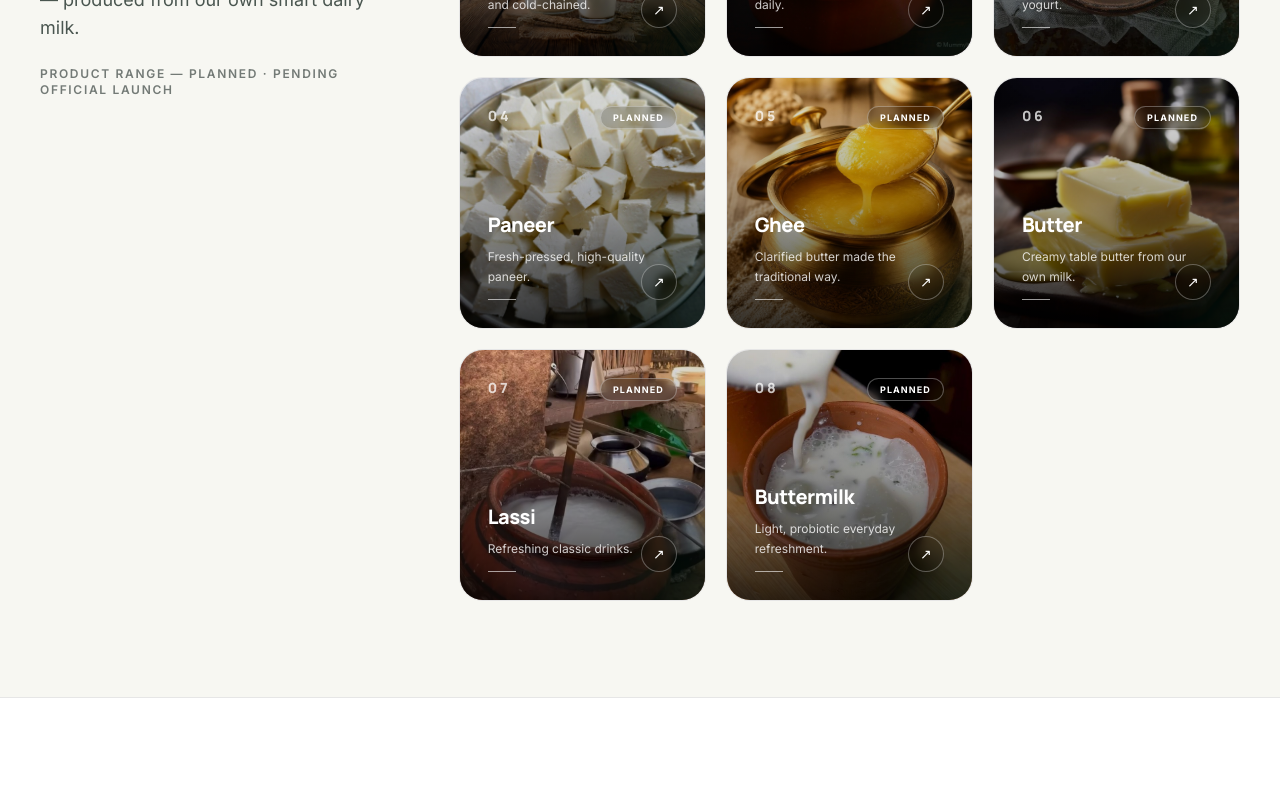
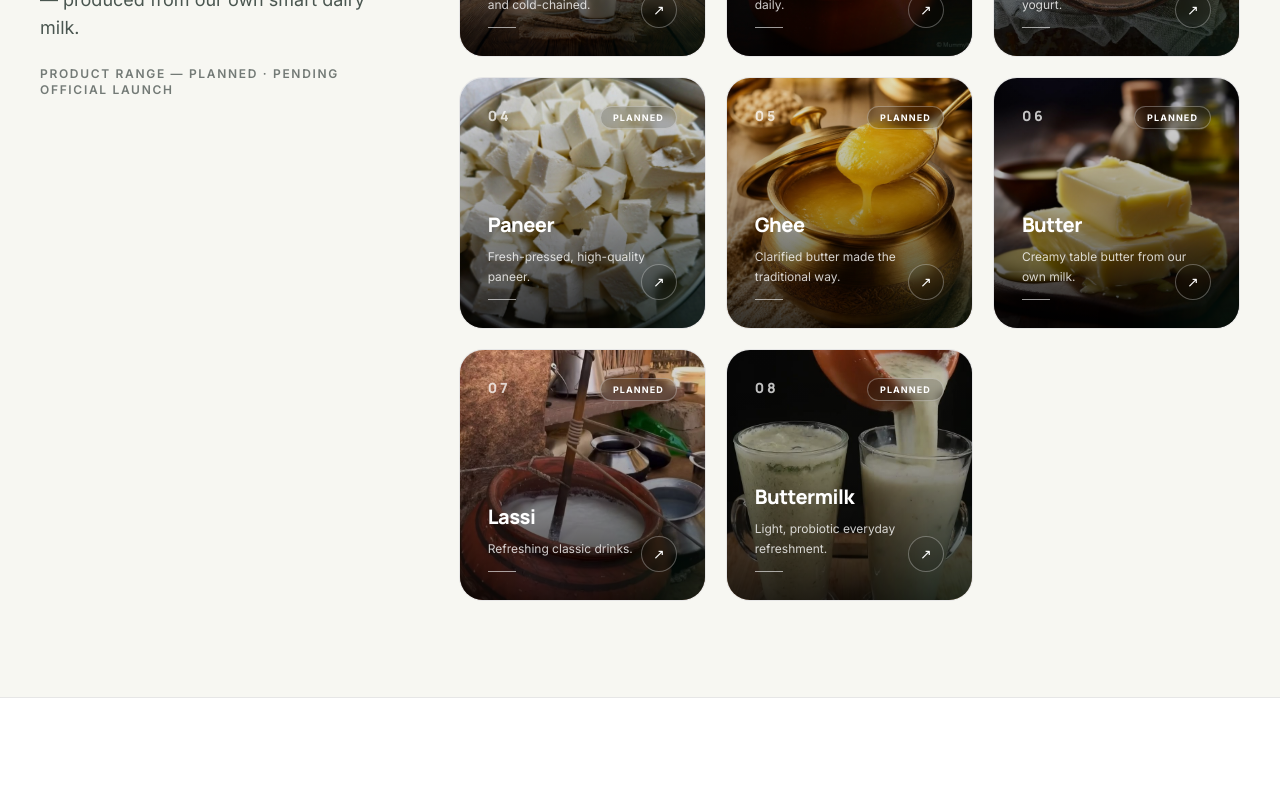
Before and after one commit to PixelCraft01/T-AGRI, a React (Vite) app: page /#/dairy-foods in a window 1280 px wide. Shown: the part 1473-2265 px from the top of the page. Built offline with nearby package versions, Linux system fonts and the light colour scheme.

Commit message:
Fix GitHub Pages product images

```diff
--- a/src/pages/DairyFoods.jsx
+++ b/src/pages/DairyFoods.jsx
@@ -8,14 +8,14 @@ import CTASection from '../components/CTASection'
 import FlowChain from '../components/FlowChain'
 
 const products = [
-  { name: 'Milk', desc: 'Fresh, hygienically handled and cold-chained.', status: 'Planned', image: './public/images/products/milk.jpg' },
-  { name: 'Curd', desc: 'Traditional set curd, cultured daily.', status: 'Planned', image: './public/images/products/curd.jpg' },
-  { name: 'Greek Yogurt', desc: 'Strained, protein-forward yogurt.', status: 'Planned', image: './public/images/products/greek-yogurt.jpg' },
-  { name: 'Paneer', desc: 'Fresh-pressed, high-quality paneer.', status: 'Planned', image: './public/images/products/paneer.jpg' },
-  { name: 'Ghee', desc: 'Clarified butter made the traditional way.', status: 'Planned', image: './public/images/products/ghee.jpg' },
-  { name: 'Butter', desc: 'Creamy table butter from our own milk.', status: 'Planned', image: './public/images/products/butter.jpg' },
-  { name: 'Lassi', desc: 'Refreshing classic drinks.', status: 'Planned', image: './public/images/products/lassi.jpg' },
-  { name: 'Buttermilk', desc: 'Light, probiotic everyday refreshment.', status: 'Planned', image: './public/images/products/buttermilk.jpg' }
+  { name: 'Milk', desc: 'Fresh, hygienically handled and cold-chained.', status: 'Planned', image: `${import.meta.env.BASE_URL}images/products/milk.jpg` },
+  { name: 'Curd', desc: 'Traditional set curd, cultured daily.', status: 'Planned', image: `${import.meta.env.BASE_URL}images/products/curd.jpg` },
+  { name: 'Greek Yogurt', desc: 'Strained, protein-forward yogurt.', status: 'Planned', image: `${import.meta.env.BASE_URL}images/products/greek-yogurt.jpg` },
+  { name: 'Paneer', desc: 'Fresh-pressed, high-quality paneer.', status: 'Planned', image: `${import.meta.env.BASE_URL}images/products/paneer.jpg` },
+  { name: 'Ghee', desc: 'Clarified butter made the traditional way.', status: 'Planned', image: `${import.meta.env.BASE_URL}images/products/ghee.jpg` },
+  { name: 'Butter', desc: 'Creamy table butter from our own milk.', status: 'Planned', image: `${import.meta.env.BASE_URL}images/products/butter.jpg` },
+  { name: 'Lassi', desc: 'Refreshing classic drinks.', status: 'Planned', image: `${import.meta.env.BASE_URL}images/products/lassi.jpg` },
+  { name: 'Buttermilk', desc: 'Light, probiotic everyday refreshment.', status: 'Planned', image: `${import.meta.env.BASE_URL}images/products/Buttermilk_1.jpg` }
 ]
 
 const processCapabilities = [
```
